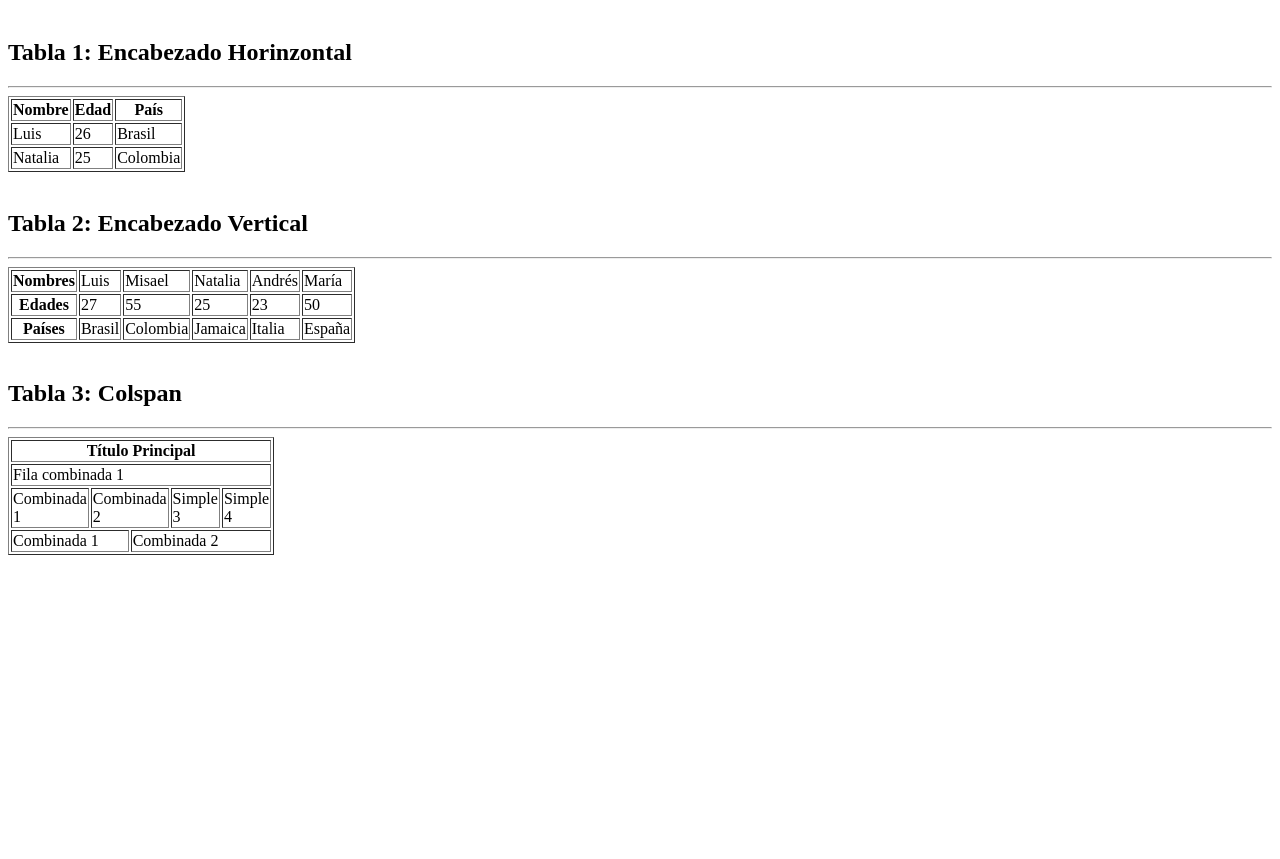
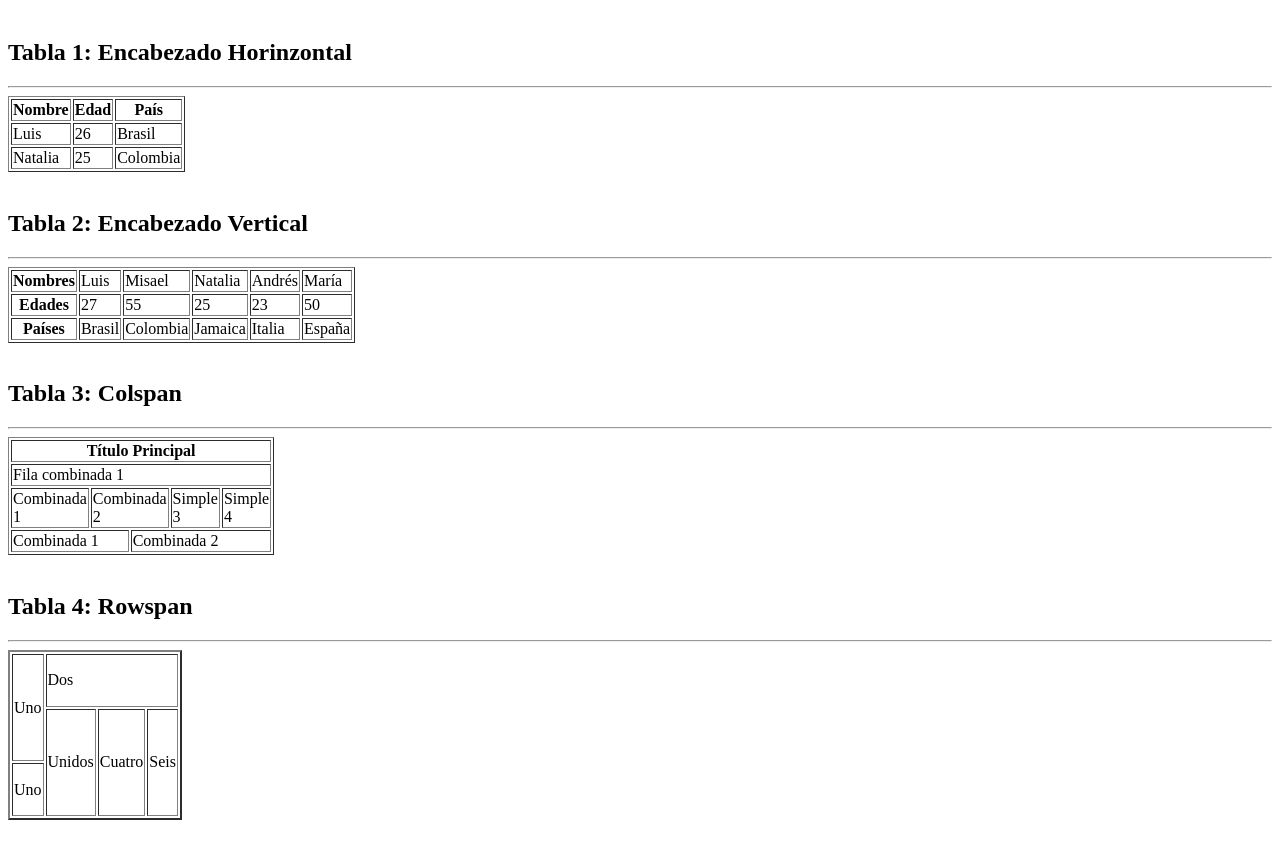
Before and after one commit to LuisFernando10/tablas-git-luis, a plain HTML site: page index.html in a window 1280 px wide. Shown: the part 79-938 px from the top of the page. Before the commit the page ends 800 px from the top, so only its background shows below. Drawn offline with Linux system fonts and the light colour scheme.

Commit message:
Se crea tabla 4

```diff
--- a/index.html
+++ b/index.html
@@ -9,6 +9,13 @@
         <style>
             .table-3{
                 width: 180px;
+            }
+
+            .table-4{
+                height: 170px;
+            }
+            .table-4 tr{
+                height: 30px;
             }
         </style>
     </head>
@@ -104,5 +111,29 @@
                 </tr>
             </tbody>
         </table>
+        <br>
+
+        <h2>Tabla 4: Rowspan</h2>
+        <hr>
+
+        <table border="2" class="table-4">
+            <tbody>
+                <tr>
+                    <td rowspan="2">Uno</td>
+                    <td colspan="5">Dos</td>
+                </tr>
+
+                <tr>
+                    <td colspan="2" rowspan="2">Unidos</td>
+                    <td colspan="2" rowspan="2">Cuatro</td>
+                    <td rowspan="2">Seis</td>
+                </tr>
+
+                <tr>
+                    <td>Uno</td>
+                </tr>
+            </tbody>
+        </table>
+        <br><br><br><br><br><br>
     </body>
 </html>
```
